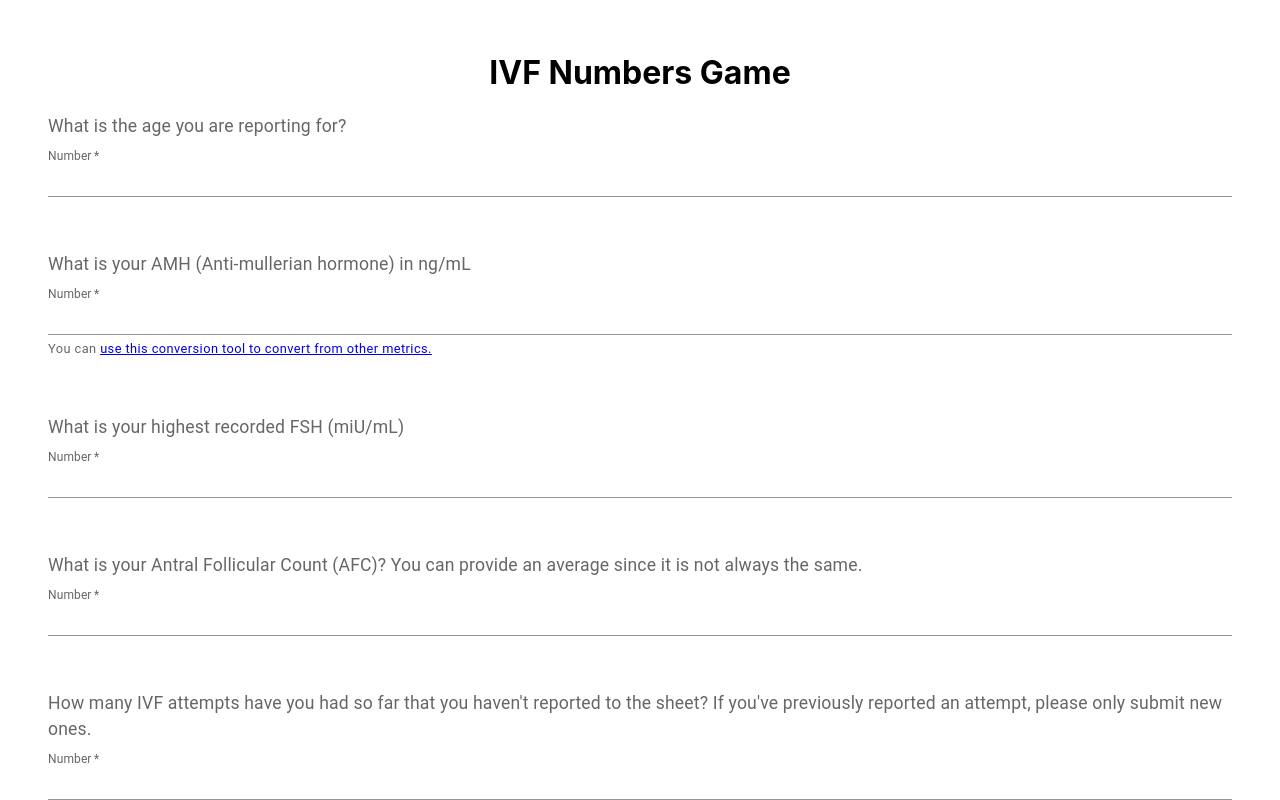
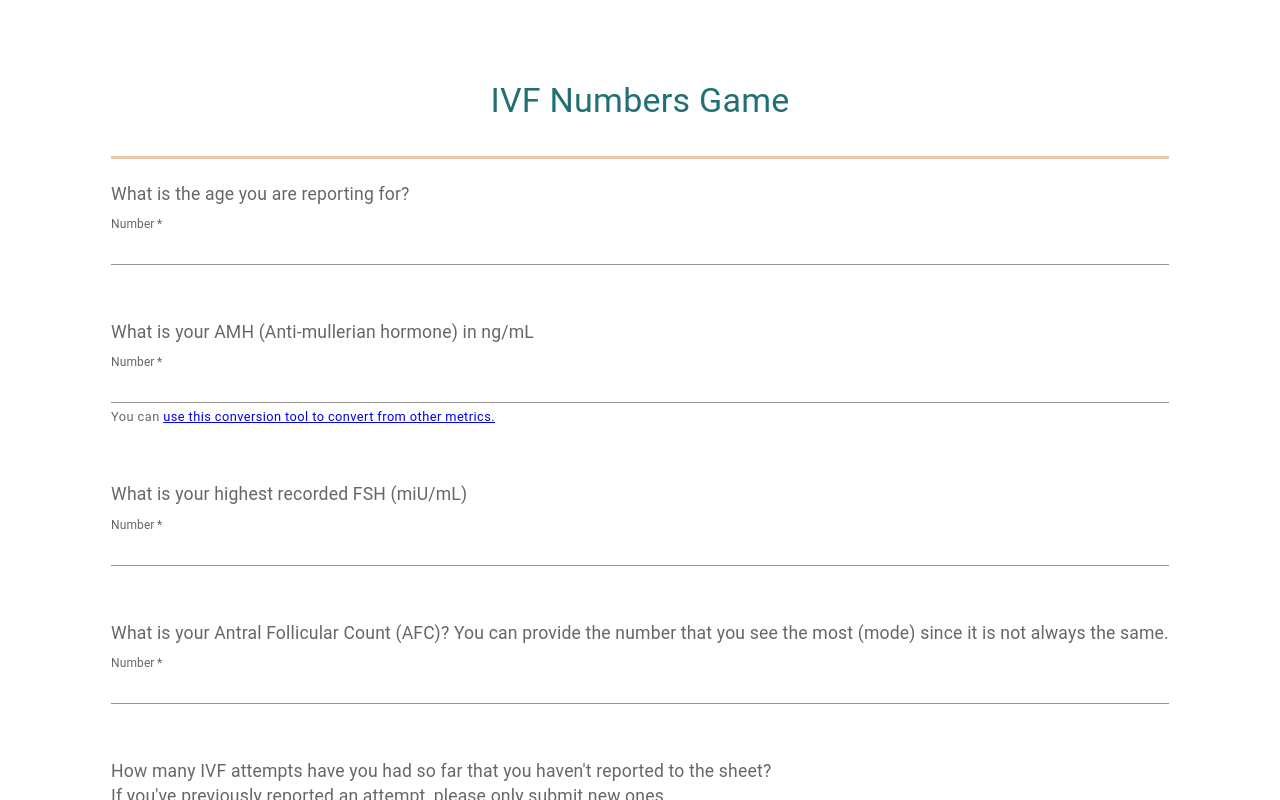
Before and after one commit to dildilgit/ivf-survey, a React (Create React App) app: page / in a window 1280 px wide. Both pictures are taken after a click on the button "START". Shown: the top 800 px of the page. Built offline with nearby package versions, Linux system fonts and the light colour scheme.

Commit message:
add attemps table

```diff
--- a/src/App.css
+++ b/src/App.css
@@ -1,9 +1,27 @@
 .App {
-  padding: 2em 3em;
+  padding: 1em 2em;
   display: flex;
   flex-direction: column;
   justify-content: center;
   align-items: center;
+}
+@media (min-width: 1024px) {
+  .App {
+    padding: 5em;
+  }
+}
+
+.divider {
+  width: 100%;
+  margin-bottom: 30px;
+}
+
+.contentSection{
+  margin-top: 1.4em;
+}
+
+.stepSection {
+  margin-top: 1.4em;
 }
 
 .nextButton {
--- a/src/App.tsx
+++ b/src/App.tsx
@@ -1,16 +1,48 @@
+import { createTheme, Divider, ThemeProvider } from "@mui/material";
 import { useState } from "react";
 import "./App.css";
 import { StepSection } from "./StepSection";
+import Typography from "@mui/material/Typography";
 
 function App() {
   const [step, setStep] = useState<number>(0);
 
   return (
-    <div className="App">
-      <h1>IVF Numbers Game</h1>
-      <StepSection step={step} setStep={setStep} />
-    </div>
+    <ThemeProvider theme={theme}>
+      <div className="App">
+        <Typography variant="h4" gutterBottom color="primary">
+          IVF Numbers Game
+        </Typography>
+        <div className="contentSection">
+          <Divider className="divider" sx={{ borderBottomWidth: 3 }} />
+          <div className="stepSection">
+            <StepSection step={step} setStep={setStep} />
+          </div>
+        </div>
+      </div>
+    </ThemeProvider>
   );
 }
 
+const theme = createTheme({
+  palette: {
+    primary: {
+      main: "#217074",
+      light: "#5499a4",
+      dark: "#00474d",
+      contrastText: "#ffffff",
+    },
+    secondary: {
+      main: "#8B9D77",
+      light: "#B0C17A",
+      dark: "#5F7A60",
+      contrastText: "#000000",
+    },
+    divider: "#EDC5AB",
+    text: {
+      primary: "#8B9D77",
+    },
+  },
+});
+
 export default App;
--- a/src/StepOne.tsx
+++ b/src/StepOne.tsx
@@ -1,26 +1,108 @@
-import { TextField, Button, FormLabel, FormHelperText } from "@mui/material";
+import {
+  TextField,
+  Button,
+  FormLabel,
+  FormHelperText,
+  TableContainer,
+  Table,
+  TableHead,
+  TableRow,
+  TableCell,
+  TableBody,
+  Paper,
+} from "@mui/material";
 import { FormControl } from "@mui/base/FormControl";
 import { useState } from "react";
 
 type Data = {
   age: number | null;
-  amh: number | null;
-  fsh: number | null;
+  amh: string;
+  fsh: string;
   afc: number | null;
   attempts: number | null;
+  ivfData: IVFAttemptData[];
 };
+
+type IVFAttemptData = {
+  folliclesAtRetrieval: number | null;
+  eggsRetrieved: number | null;
+  fertilizedOnDay1: number | null;
+  day3EmbryosTransferred: number | null;
+  blasts: number | null;
+  pgtNormalEmbryos: number | null;
+  day5PlusEmbryosTransferred: number | null;
+};
+
+const headers: { label: string; key: keyof IVFAttemptData }[] = [
+  { label: "Follicles at Retrieval", key: "folliclesAtRetrieval" },
+  { label: "Eggs Retrieved", key: "eggsRetrieved" },
+  { label: "Fertilized on Day 1", key: "fertilizedOnDay1" },
+  { label: "Day 3 Embryos Transferred", key: "day3EmbryosTransferred" },
+  { label: "Blasts", key: "blasts" },
+  { label: "PGT Normal Embryos", key: "pgtNormalEmbryos" },
+  { label: "Day 5+ Embryos Transferred", key: "day5PlusEmbryosTransferred" },
+];
 
 export function Step1({ setStep }: { setStep: (step: number) => void }) {
   const [data, setData] = useState<Data>({
     age: null,
-    amh: null,
-    fsh: null,
+    amh: "",
+    fsh: "",
     afc: null,
     attempts: null,
+    ivfData: [],
   });
 
   console.log(data);
 
+  const handleInputChange = (
+    index: number,
+    field: keyof IVFAttemptData,
+    value: string
+  ): void => {
+    const numericValue = value === "" ? null : Number(value);
+    setData((prevData) => {
+      const newIVFData = [...prevData.ivfData];
+      if (!newIVFData[index]) {
+        newIVFData[index] = {
+          folliclesAtRetrieval: null,
+          eggsRetrieved: null,
+          fertilizedOnDay1: null,
+          day3EmbryosTransferred: null,
+          blasts: null,
+          pgtNormalEmbryos: null,
+          day5PlusEmbryosTransferred: null,
+        };
+      }
+      newIVFData[index][field] = numericValue;
+      return { ...prevData, ivfData: newIVFData };
+    });
+  };
+  const renderInputRow = (index: number) => (
+    <TableRow key={index}>
+      <TableCell>{index + 1}</TableCell>
+      {headers.map((header) => {
+        const key = header.key;
+        const attemptData = data.ivfData[index];
+        const value =
+          attemptData && attemptData[key] !== null
+            ? attemptData[key]?.toString()
+            : "";
+
+        return (
+          <TableCell key={key}>
+            <TextField
+              variant="outlined"
+              size="small"
+              type="number"
+              value={value}
+              onChange={(e) => handleInputChange(index, key, e.target.value)}
+            />
+          </TableCell>
+        );
+      })}
+    </TableRow>
+  );
   return (
     <div>
       <form
@@ -63,9 +145,10 @@ export function Step1({ setStep }: { setStep: (step: number) => void }) {
             variant="standard"
             required
             value={data.amh}
-            onChange={(event) =>
-              setData({ ...data, amh: parseInt(event.target.value) })
-            }
+            onChange={(event) => setData({ ...data, amh: event.target.value })}
+            inputProps={{
+              step: "0.01", // Allows decimal inputs to two decimal places
+            }}
           />
           <FormHelperText sx={{ fontSize: "0.8em" }}>
             You can{" "}
@@ -88,15 +171,16 @@ export function Step1({ setStep }: { setStep: (step: number) => void }) {
             variant="standard"
             required
             value={data.fsh}
-            onChange={(event) =>
-              setData({ ...data, fsh: parseInt(event.target.value) })
-            }
+            onChange={(event) => setData({ ...data, fsh: event.target.value })}
+            inputProps={{
+              step: "0.01", // Allows decimal inputs to two decimal places
+            }}
           />
         </FormControl>
         <FormControl className="question">
           <FormLabel sx={{ fontSize: "1.1em" }} className="questionLabel">
-            What is your Antral Follicular Count (AFC)? You can provide an
-            average since it is not always the same.
+            What is your Antral Follicular Count (AFC)? You can provide the
+            number that you see the most (mode) since it is not always the same.
           </FormLabel>
           <TextField
             id="standard-number"
@@ -116,8 +200,8 @@ export function Step1({ setStep }: { setStep: (step: number) => void }) {
         <FormControl className="question">
           <FormLabel sx={{ fontSize: "1.1em" }} className="questionLabel">
             How many IVF attempts have you had so far that you haven't reported
-            to the sheet? If you've previously reported an attempt, please only
-            submit new ones.
+            to the sheet? <br /> If you've previously reported an attempt,
+            please only submit new ones.
           </FormLabel>
           <TextField
             id="standard-number"
@@ -135,8 +219,30 @@ export function Step1({ setStep }: { setStep: (step: number) => void }) {
           />
         </FormControl>
 
+        {data.attempts !== null && (
+          <TableContainer component={Paper}>
+            <Table>
+              <TableHead>
+                <TableRow>
+                  <TableCell>Attempt #</TableCell>
+                  {headers.map((header) => (
+                    <TableCell key={header.key}>{header.label}</TableCell> // Correct use of label for display
+                  ))}
+                </TableRow>
+              </TableHead>
+              <TableBody>
+                {Array.from({ length: data.attempts || 0 }, (_, index) =>
+                  renderInputRow(index)
+                )}
+              </TableBody>
+            </Table>
+          </TableContainer>
+        )}
+
         <div className="nextButton">
-          <Button variant="contained">Next</Button>
+          <Button variant="contained" color="primary">
+            Next
+          </Button>
         </div>
       </form>
     </div>
```
